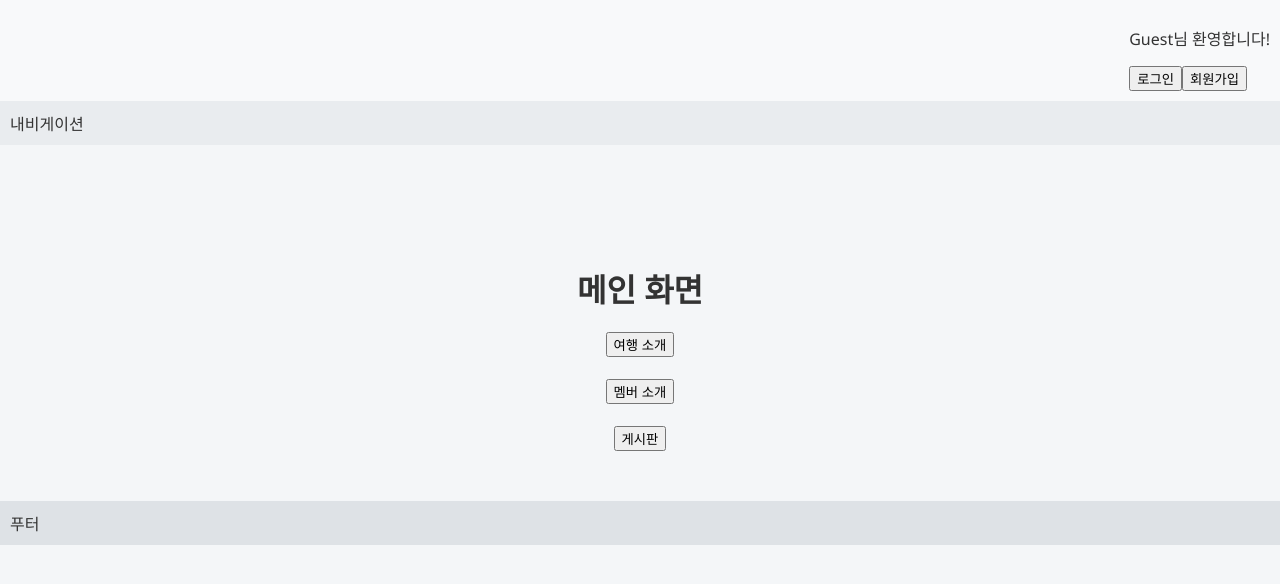
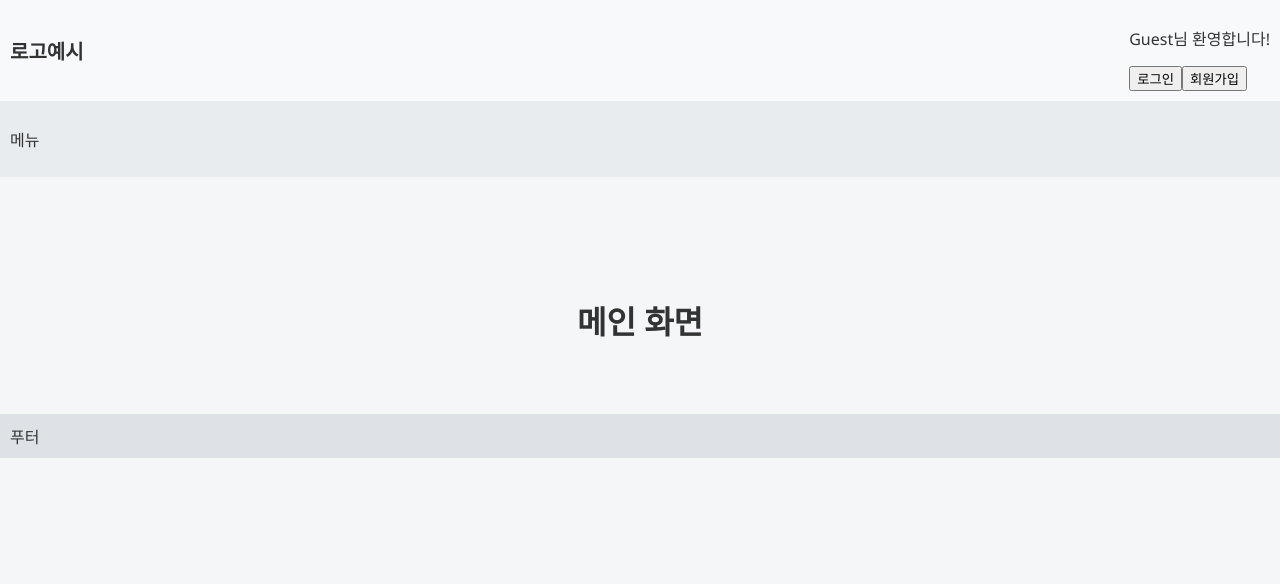
Before and after one commit to 6ReactTeamproject/test, a React (Vite) app: page / in a window 1280 px wide. Shown: the top 584 px of the page. Built offline with nearby package versions, Linux system fonts and the light colour scheme.

Commit message:
드랍다운 메뉴 추가 및 홈화면에서 버튼 제거 / '로고예시' 클릭 시 홈으로 이동

```diff
--- a/db.json
+++ b/db.json
@@ -100,7 +100,7 @@
       "title": "첫 게시글입니다!",
       "content": "안녕하세요. 첫 글이에요.",
       "createdAt": "2025-05-22",
-      "views": 63
+      "views": 65
     },
     {
       "id": "2",
--- a/src/Home.jsx
+++ b/src/Home.jsx
@@ -22,13 +22,13 @@ export default function Home() {
             <br />
           </>
         )} */}
-        <button onClick={() => navigate("/intro")}>여행 소개</button>
+        {/* <button onClick={() => navigate("/intro")}>여행 소개</button>
         <br />
         <br />
         <button onClick={() => navigate("/team")}>멤버 소개</button>
         <br />
         <br />
-        <button onClick={() => navigate("/post")}>게시판</button>
+        <button onClick={() => navigate("/post")}>게시판</button> */}
       </div>
     </>
   );
--- /dev/null
+++ b/src/components/common/DropdownMenu.jsx
@@ -0,0 +1,66 @@
+import { useState, useRef, useEffect } from "react";
+
+const DropdownMenu = ({ trigger, options = [] }) => {
+  const [open, setOpen] = useState(false);
+  const menuRef = useRef();
+
+  useEffect(() => {
+    const handler = (e) => {
+      if (menuRef.current && !menuRef.current.contains(e.target)) {
+        setOpen(false);
+      }
+    };
+    document.addEventListener("mousedown", handler);
+    return () => document.removeEventListener("mousedown", handler);
+  }, []);
+
+  return (
+    <div
+      style={{ position: "relative", display: "inline-block" }}
+      ref={menuRef}
+    >
+      <div onClick={() => setOpen((o) => !o)} style={{ cursor: "pointer" }}>
+        {trigger}
+      </div>
+      {open && (
+        <div
+          style={{
+            position: "absolute",
+            top: "100%",
+            left: 0,
+            right: "auto",
+            background: "#fff",
+            border: "1px solid #ccc",
+            borderRadius: "8px",
+            boxShadow: "0 4px 12px rgba(0, 0, 0, 0.1)",
+            padding: "8px 0",
+            minWidth: "150px",
+            zIndex: 1000,
+          }}
+        >
+          {options.map((opt, idx) => (
+            <div
+              key={idx}
+              onClick={() => {
+                opt.onClick();
+                setOpen(false);
+              }}
+              style={{
+                padding: "10px 16px",
+                cursor: "pointer",
+                whiteSpace: "nowrap",
+                transition: "background 0.2s",
+              }}
+              onMouseEnter={(e) => (e.target.style.background = "#f1f1f1")}
+              onMouseLeave={(e) => (e.target.style.background = "transparent")}
+            >
+              {opt.label}
+            </div>
+          ))}
+        </div>
+      )}
+    </div>
+  );
+};
+
+export default DropdownMenu;
--- a/src/layout/Layout.jsx
+++ b/src/layout/Layout.jsx
@@ -1,6 +1,9 @@
 import { UserSection } from "../components/Travel/UserSection";
+import { useNavigate } from "react-router-dom";
+import DropdownMenu from "../components/common/DropDownMenu";
 
 const Layout = ({ children }) => {
+  const nav = useNavigate();
   return (
     <div>
       <header
@@ -8,16 +11,30 @@ const Layout = ({ children }) => {
           backgroundColor: "#f8f9fa",
           padding: "10px",
           display: "flex",
-          justifyContent: "flex-end",
+          justifyContent: "space-between",
+          alignItems: "center",
         }}
       >
+        <div
+          style={{ cursor: "pointer", fontWeight: "bold", fontSize: "20px" }}
+          onClick={() => nav("/")}
+        >
+          로고예시
+        </div>
         <div>
           <UserSection />
         </div>
       </header>
 
       <nav style={{ backgroundColor: "#e9ecef", padding: "10px" }}>
-        내비게이션
+        <DropdownMenu
+          trigger={<p>메뉴</p>}
+          options={[
+            { label: "여행 소개", onClick: () => nav("/intro") },
+            { label: "멤버 소개", onClick: () => nav("/team") },
+            { label: "게시판", onClick: () => nav("/post") },
+          ]}
+        />
       </nav>
 
       <main style={{ padding: "20px" }}>{children}</main>
```
